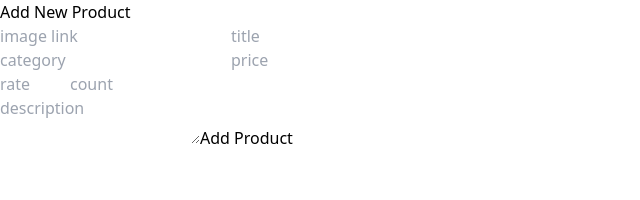
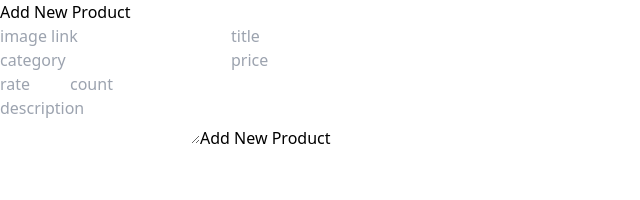
Before and after one commit to anuragbansall/React-Shopping-Web-App, a React (Vite) app: page /create-product in a window 1280 px wide. Shown: the top 200 px of the page, without its empty margins (0-640 px from the left). Built offline with nearby package versions, Linux system fonts and the light colour scheme.

Commit message:
minor fixes

```diff
--- a/src/Components/ProductForm.jsx
+++ b/src/Components/ProductForm.jsx
@@ -2,9 +2,8 @@ import React from 'react'
 
 function ProductForm({submitFormDataHandler, newProductData, handleInputData, title}) {
   return (
-    <div className='min-h-screen w-full flex flex-col items-center p-8'>
             <div className='bg-slate-00 w-[50rem] max-w-full h-fit'>
-                <h2 className='text-3xl font-semibold my-4'>Add New Product</h2>
+                <h2 className='text-3xl font-semibold my-4'>{title}</h2>
                 <form className='flex flex-col gap-4' onSubmit={submitFormDataHandler}>
                     <input required type="url" name="image" className='w-full p-2 rounded-md bg-zinc-100' placeholder='image link' value={newProductData.image} onChange={handleInputData} />
                     <input required type="text" name="title" className='w-full p-2 rounded-md bg-zinc-100' placeholder='title' value={newProductData.title} onChange={handleInputData} />
@@ -21,7 +20,6 @@ function ProductForm({submitFormDataHandler, newProductData, handleInputData, ti
                     <button className='self-start border md:border-2 border-blue-400 text-blue-400 hover:bg-blue-400 hover:text-white duration-200 px-8 py-1 text-lg md:text-xl md:font-medium rounded-md text-center'>{title}</button>
                 </form>
             </div>
-        </div>
   )
 }
 
--- a/src/Pages/CreateProduct.jsx
+++ b/src/Pages/CreateProduct.jsx
@@ -64,12 +64,15 @@ function CreateProduct() {
     }
 
     return (
-        <ProductForm
-            submitFormDataHandler={submitFormDataHandler}
-            newProductData={newProductData}
-            handleInputData={handleInputData}
-            title={"Add Product"}
-        />
+        <div className='min-h-screen w-full flex flex-col items-center p-8'>
+            <ProductForm
+                submitFormDataHandler={submitFormDataHandler}
+                newProductData={newProductData}
+                handleInputData={handleInputData}
+                title={"Add New Product"}
+            />
+        </div>
+
     )
 }
 
--- a/src/Pages/EditProduct.jsx
+++ b/src/Pages/EditProduct.jsx
@@ -60,12 +60,14 @@ function EditProduct() {
     }
 
     return (
+        <div className='min-h-screen w-full flex flex-col items-center p-8'>
             <ProductForm
                 submitFormDataHandler={submitFormDataHandler}
                 newProductData={newProductData}
                 handleInputData={handleInputData}
                 title={"Edit Product"}
             />
+        </div>
     )
 }
 
```
Lines whose indentation alone changed are shown as unchanged.
